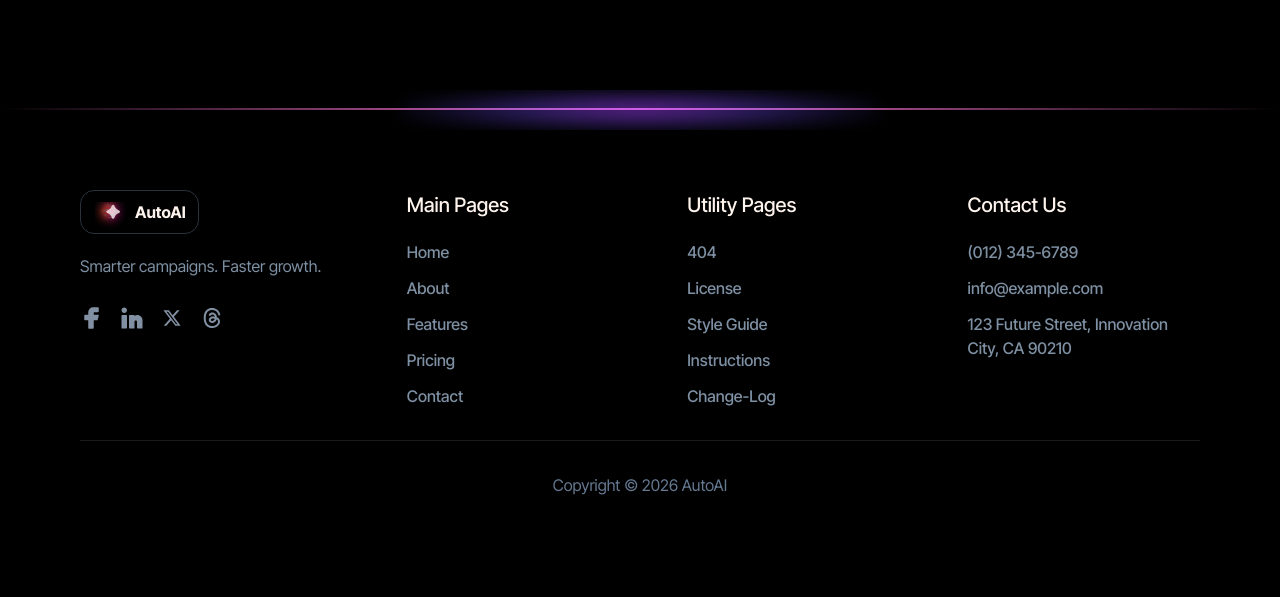
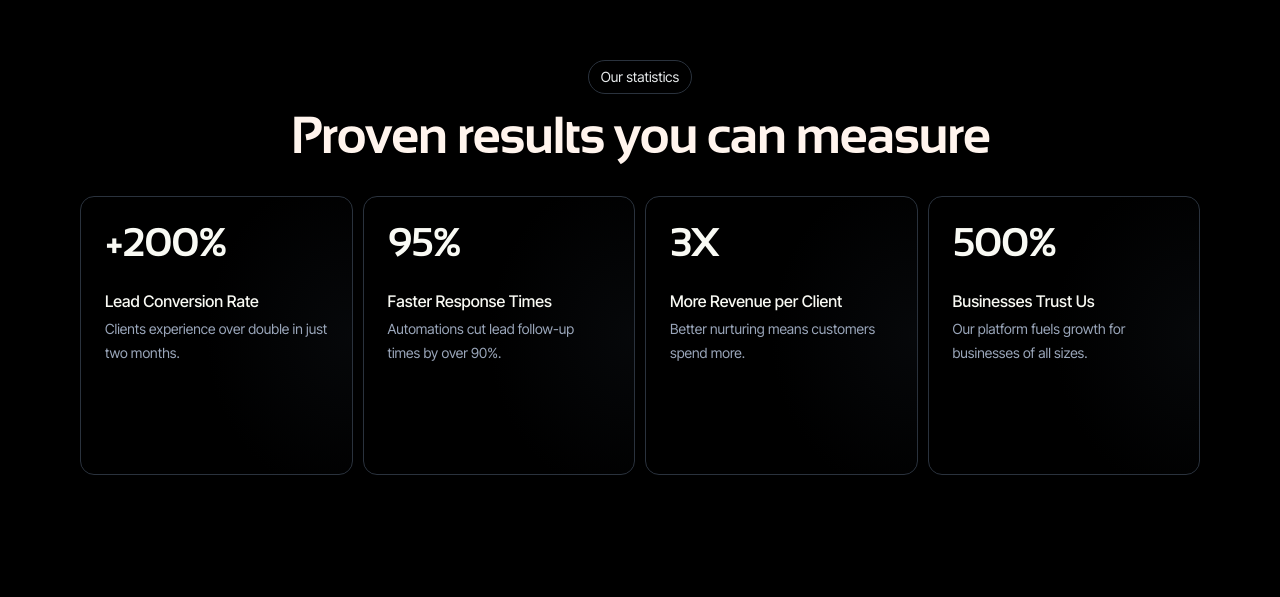
Before and after one commit to HannaAssaf/ai-marketing-website, a Next.js app: page / in a window 1280 px wide. Shown: the part 6383-6980 px from the top of the page. Before the commit the page ends 6912 px from the top, so only its background shows below. Built offline with nearby package versions, Linux system fonts and the light colour scheme.

Commit message:
feat: add statistic section

```diff
--- a/app/page.tsx
+++ b/app/page.tsx
@@ -8,6 +8,7 @@ import Capabilites from "@/components/sections/Capabilites";
 import Testimonial from "@/components/sections/Testimonial";
 import Pricing from "@/components/sections/Pricing";
 import Benefits from "@/components/sections/Benefits";
+import Statistic from "@/components/sections/Statistic";
 
 export default function Home() {
   return (
@@ -21,6 +22,7 @@ export default function Home() {
       <Capabilites />
       <Testimonial />
       <Pricing />
+      <Statistic />
       <Footer />
     </main>
   );
--- a/components/sections/Benefits.tsx
+++ b/components/sections/Benefits.tsx
@@ -39,24 +39,27 @@ export default function Benefits() {
             <div
               aria-hidden
               className="pointer-events-none absolute bottom-0 left-1/2 top-[430px] w-screen -translate-x-1/2 bg-bottom bg-cover bg-no-repeat sm:top-[450px]"
-              style={{ backgroundImage: "url('/images/benefits-bg-image.png')" }}
+              style={{
+                backgroundImage: "url('/images/benefits-bg-image.png')",
+                top: "clamp(280px, 56vw, 430px)",
+              }}
             />
 
             <SectionHeading
               level="h2"
-              className="relative z-10 mx-auto text-center text-[clamp(32px,9vw,38px)] leading-[clamp(40px,11vw,48px)]"
+              className="relative z-10 mx-auto px-1 text-center text-[clamp(32px,9vw,38px)] leading-[clamp(40px,11vw,48px)]"
             >
               We streamline workflows, eliminate manual steps, and scale decisions
               in real time so your brand moves with precision, not guesswork.
             </SectionHeading>
 
             <div className="relative z-10 mx-auto mt-8 w-full rounded-[16px] border border-[#2A323D] p-3">
-              <div className="min-h-[640px] rounded-[14px] border border-[#2A323D] bg-[#000000] p-5 sm:min-h-[775px]">
+              <div className="rounded-[14px] border border-[#2A323D] bg-[#000000] p-5 sm:p-6">
                 <p className="mx-auto text-center text-[clamp(28px,8vw,32px)] leading-[clamp(34px,9vw,38px)] font-medium text-neutral-50">
                   What can you achieve with AutoAI?
                 </p>
 
-                <ul className="mx-auto mt-8 w-full space-y-8 sm:space-y-10">
+                <ul className="mx-auto mt-8 w-full space-y-8">
                   {benefits.map((benefit) => (
                     <li key={benefit.id}>
                       <Image
--- /dev/null
+++ b/components/sections/Statistic.tsx
@@ -0,0 +1,104 @@
+import Container from "../ui/Container";
+import SectionHeading from "../ui/SectionHeading";
+
+type StatisticItem = {
+  id: string;
+  value: string;
+  title: string;
+  description: string;
+};
+
+const statistics: StatisticItem[] = [
+  {
+    id: "lead-conversion",
+    value: "+200%",
+    title: "Lead Conversion Rate",
+    description: "Clients experience over double in just two months.",
+  },
+  {
+    id: "response-times",
+    value: "95%",
+    title: "Faster Response Times",
+    description: "Automations cut lead follow-up times by over 90%.",
+  },
+  {
+    id: "revenue-per-client",
+    value: "3X",
+    title: "More Revenue per Client",
+    description: "Better nurturing means customers spend more.",
+  },
+  {
+    id: "businesses-trust-us",
+    value: "500%",
+    title: "Businesses Trust Us",
+    description: "Our platform fuels growth for businesses of all sizes.",
+  },
+];
+
+export default function Statistic() {
+  return (
+    <section id="statistic" className="py-16 xl:py-[130px]">
+      <Container>
+        <div className="mx-auto w-full max-w-7xl">
+          <div className="mx-auto w-fit rounded-full border border-[#2A323D] bg-black/80 px-3 py-1">
+            <p className="text-body-sm leading-6 font-regular text-neutral-100">
+              Our statistics
+            </p>
+          </div>
+
+          <SectionHeading level="h2" className="mx-auto mt-3 text-center">
+            Proven results you can measure
+          </SectionHeading>
+
+          <ul className="mt-8 grid grid-cols-1 gap-4 sm:grid-cols-2 xl:hidden">
+            {statistics.map((item) => (
+              <li
+                key={item.id}
+                className="w-full rounded-[16px] border border-[#2A323D] p-6"
+                style={{
+                  background:
+                    "radial-gradient(90% 100% at 100% 50%, rgba(30,38,49,0.28) 0%, rgba(0,0,0,0) 60%), rgba(0,0,0,0.9)",
+                }}
+              >
+                <p className="font-heading text-[40px] leading-[44px] font-bold tracking-[-0.03em] text-neutral-50">
+                  {item.value}
+                </p>
+                <p className="mt-6 text-body-md leading-6 font-medium text-neutral-50">
+                  {item.title}
+                </p>
+                <p className="mt-1 text-body-sm leading-6 font-regular text-neutral-300">
+                  {item.description}
+                </p>
+              </li>
+            ))}
+          </ul>
+
+          <div className="mt-8 hidden xl:block">
+            <ul className="grid grid-cols-4 gap-[10px]">
+              {statistics.map((item) => (
+                <li
+                  key={item.id}
+                  className="min-h-[279px] rounded-[14px] border border-[#2A323D] px-6 py-6"
+                  style={{
+                    background:
+                      "radial-gradient(90% 100% at 100% 50%, rgba(30,38,49,0.2) 0%, rgba(0,0,0,0) 60%), rgba(0,0,0,0.9)",
+                  }}
+                >
+                  <p className="font-heading text-[40px] leading-[44px] font-bold tracking-[-0.03em] text-neutral-50">
+                    {item.value}
+                  </p>
+                  <p className="mt-6 text-body-md leading-6 font-medium text-neutral-50">
+                    {item.title}
+                  </p>
+                  <p className="mt-1 text-body-sm leading-6 font-regular text-neutral-300">
+                    {item.description}
+                  </p>
+                </li>
+              ))}
+            </ul>
+          </div>
+        </div>
+      </Container>
+    </section>
+  );
+}
```
